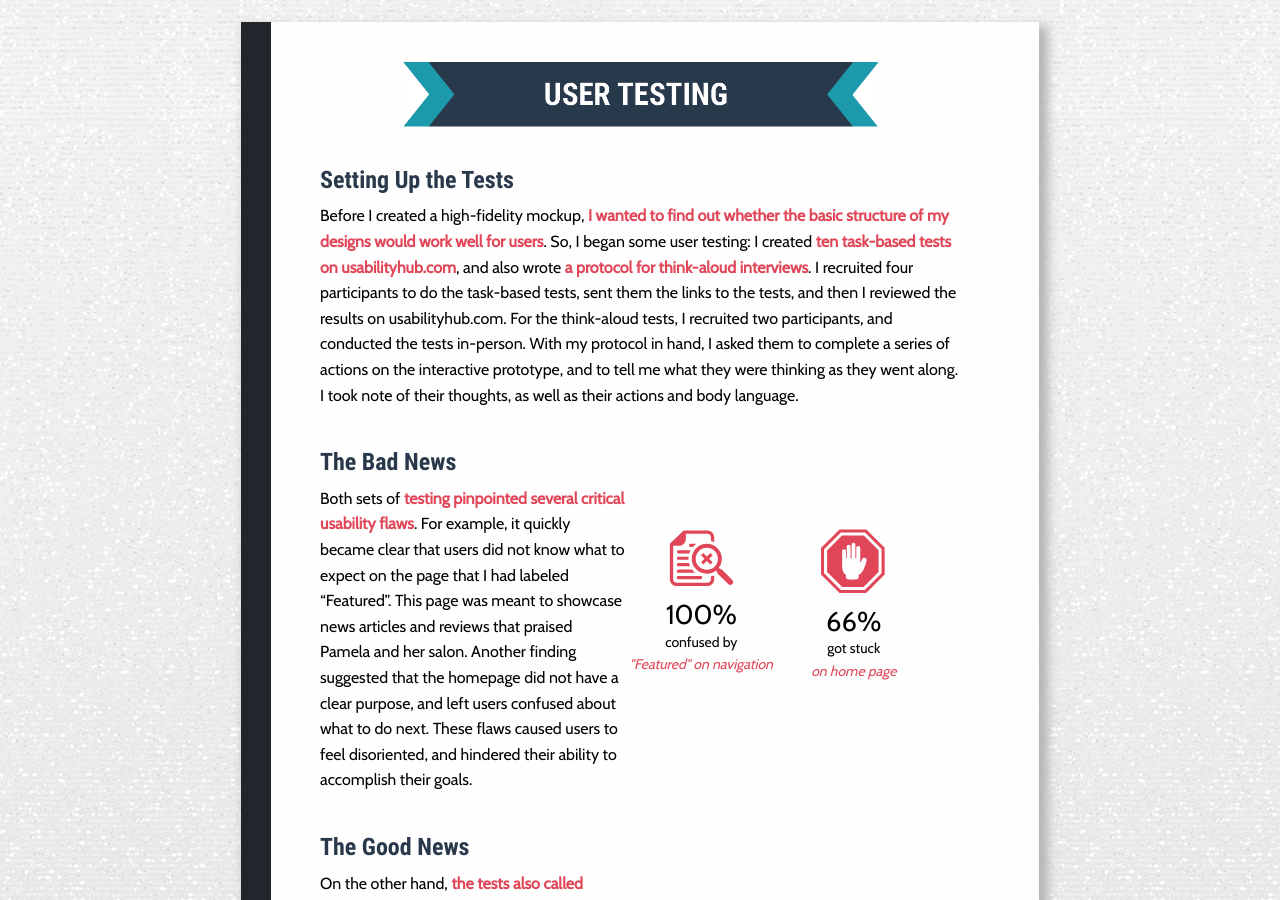
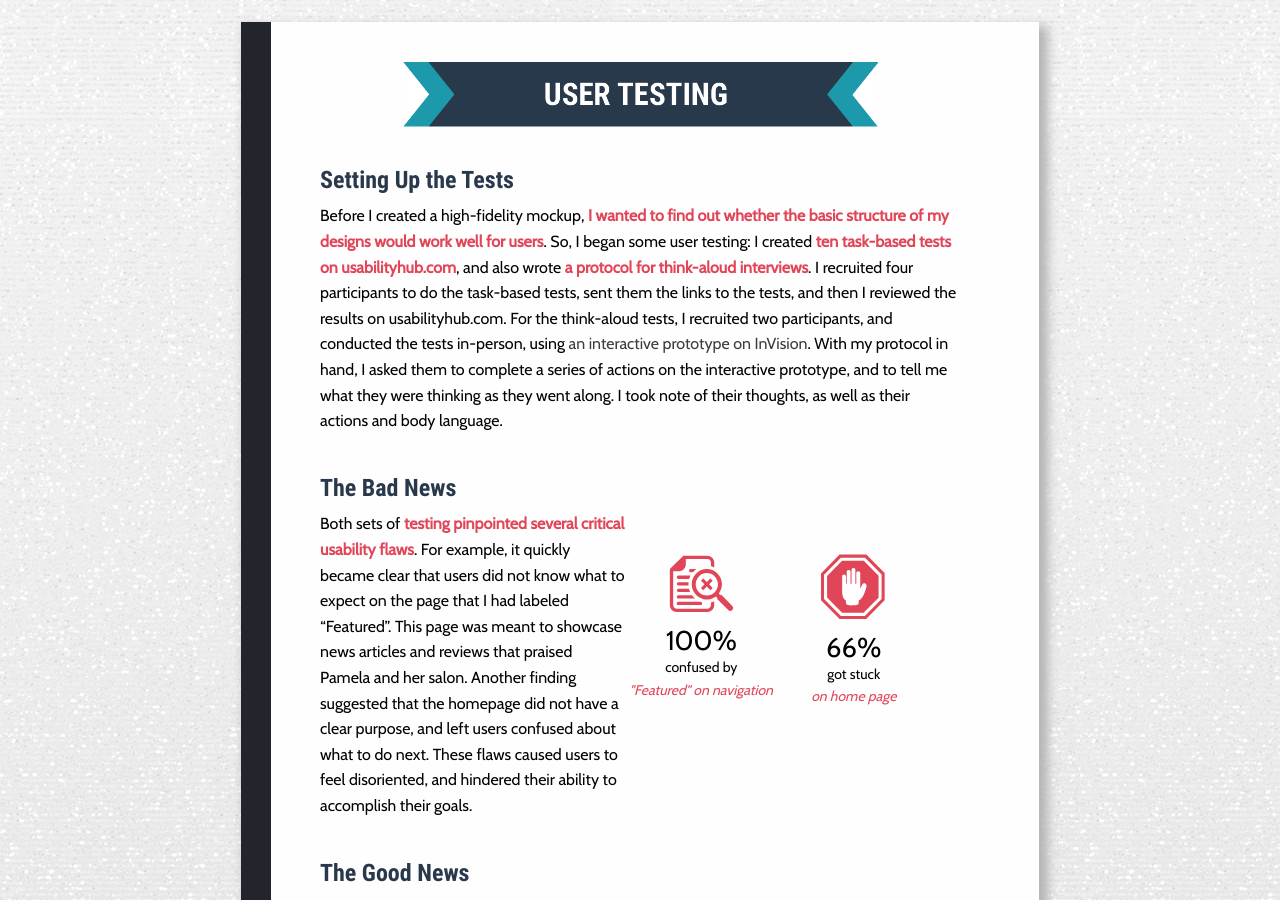
Before and after one commit to emeriwether/emeriwether.github.io, a Jekyll site: the page built from projectB.html, in a window 1280 px wide and 900 px high, scrolled down 9308 px. Built offline with Jekyll 4.4.1, drawn with Linux system fonts in a browser that asks for light colours.

Commit message:
add link to interactive prototype on invision

```diff
--- a/projectB.html
+++ b/projectB.html
@@ -542,8 +542,11 @@ featuredTools: "usabilityhub.com, Omnigraffle, InVision, Google Docs, Google She
             <!-- TEXT -->
             <div class="cell small-12 bodyText">
                 <h5>Setting Up the Tests</h5>
-                <p>Before I created a high-fidelity mockup, <mark class="coralText boldText">I wanted to find out whether the basic structure of my designs would work well for users</mark>. So, I began some user testing: I created <mark class="coralText boldText">ten task-based tests on usabilityhub.com</mark>, and also wrote <mark class="coralText boldText">a protocol for think-aloud interviews</mark>. I recruited four participants to do the task-based tests, sent them the links to the tests, and then I reviewed the results on usabilityhub.com. For the think-aloud tests, I recruited two participants, and conducted the tests in-person. With my protocol in hand, I asked them to complete a series of actions on the interactive prototype, and to tell me what they were thinking as they went along. I took note of their thoughts, as well as their actions and body language. </p>
+                <p>Before I created a high-fidelity mockup, <mark class="coralText boldText">I wanted to find out whether the basic structure of my designs would work well for users</mark>. So, I began some user testing: I created <mark class="coralText boldText">ten task-based tests on usabilityhub.com</mark>, and also wrote <mark class="coralText boldText">a protocol for think-aloud interviews</mark>. I recruited four participants to do the task-based tests, sent them the links to the tests, and then I reviewed the results on usabilityhub.com. For the think-aloud tests, I recruited two participants, and conducted the tests in-person, using <a href="https://projects.invisionapp.com/static-signed/live-embed/171238589/269646808/1/latest/alECnshOTK2VcrlEHYPk6Q8peZLJFf2gG4fVVUuhlEx8vlEOGDIGXxsElKb25oH5bSClE2VgZNI8aPUsLspk030StQlE/DekstopMockups_About.png">an interactive prototype on InVision</a>. With my protocol in hand, I asked them to complete a series of actions on the interactive prototype, and to tell me what they were thinking as they went along. I took note of their thoughts, as well as their actions and body language. </p>
             </div>
+
+
+
             <div class="cell large-6 bodyText">
                 <h5>The Bad News</h5>
                 <p >Both sets of <mark class="coralText boldText">testing pinpointed several critical usability flaws</mark>. For example, it quickly became clear that users did not know what to expect on the page that I had labeled “Featured”. This page was meant to showcase news articles and reviews that praised Pamela and her salon. Another finding suggested that the homepage did not have a clear purpose, and left users confused about what to do next. These flaws caused users to feel disoriented, and hindered their ability to accomplish their goals.</p>
```
Also changed, not shown: 1 other file.
